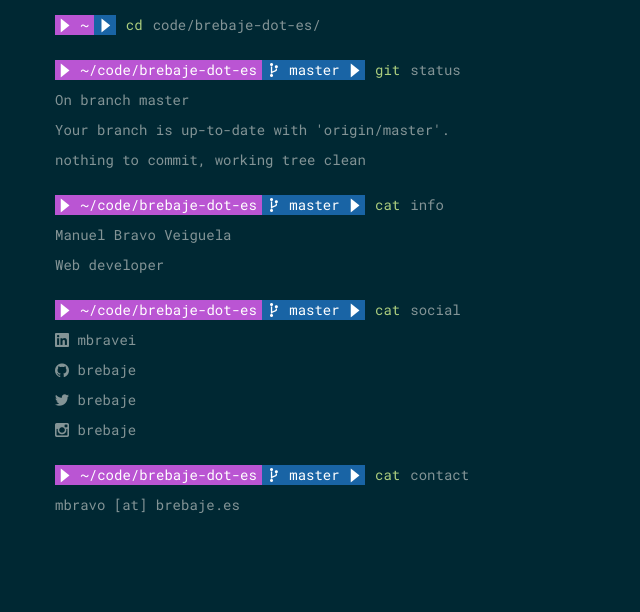
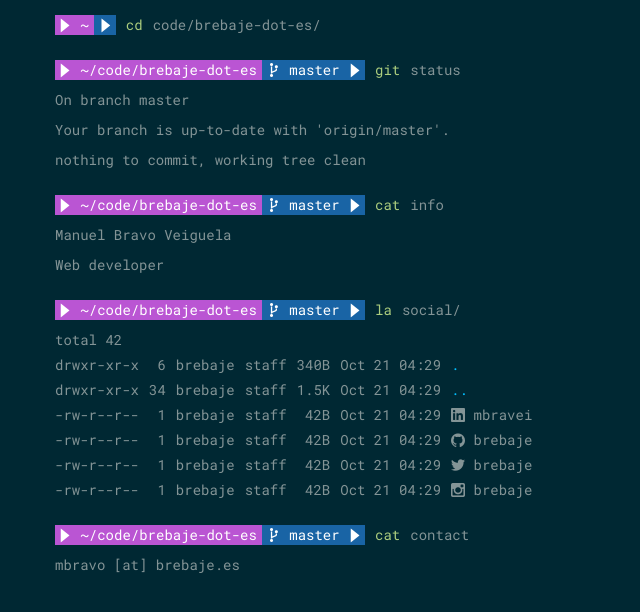
Before and after one commit to brebaje/brebaje-dot-es, a plain HTML site: page index.html in a window 1280 px wide. Shown: the whole page, without its empty margins (0-640 px from the left). Drawn offline with nearby package versions, Linux system fonts and the light colour scheme.

Commit message:
Switching social section to a directory listing style

```diff
--- a/css/style.css
+++ b/css/style.css
@@ -1,6 +1,7 @@
 body {
   background-color: #002833;
   font-family: 'Roboto Mono', monospace;
+  padding: 0 15px;
 }
 
 .command {
@@ -36,6 +37,20 @@ body {
   color: #839496;
 }
 
+table.listing {
+  margin-bottom: 10px;
+}
+
+table.listing td {
+  padding: 5px 10px 0 0;
+  text-align: right;
+}
+
+table.listing td.directory {
+  color: #00BFFF;
+  text-align: left;
+}
+
 a,
 .result {
   color: #839496;
--- a/index.html
+++ b/index.html
@@ -75,14 +75,37 @@
               master
               <i class="iconic iconic-caret-right git-bg" title="caret right" aria-hidden="true"></i>
             </span><!--
-            --><span class="instruction">cat</span><span class="filename"> social</span>
+            --><span class="instruction">la</span><span class="filename"> social/</span>
           </p>
         </div>
         <div class="result">
-          <p><a href="https://linkedin.com/in/mbravei" target="_blank"><i class="iconic iconic-social-linkedin"></i> mbravei</a></p>
-          <p><a href="https://github.com/brebaje" target="_blank"><i class="iconic iconic-social-github"></i> brebaje</a></p>
-          <p><a href="https://twitter.com/brebaje" target="_blank"><i class="iconic iconic-social-twitter"></i> brebaje</a></p>
-          <p><a href="https://instagram.com/brebaje/" target="_blank"><i class="iconic iconic-social-instagram"></i> brebaje</a></p>
+          total 42
+          <table class="listing">
+            <tbody>
+              <tr>
+                <td>drwxr-xr-x</td><td>6</td><td>brebaje</td><td>staff</td><td>340B</td><td>Oct 21 04:29</td><td class="directory">.</td>
+              </tr>
+              <tr>
+                <td>drwxr-xr-x</td><td>34</td><td>brebaje</td><td>staff</td><td>1.5K</td><td>Oct 21 04:29</td><td class="directory">..</td>
+              </tr>
+              <tr>
+                <td>-rw-r--r--</td><td>1</td><td>brebaje</td><td>staff</td><td>42B</td><td>Oct 21 04:29</td>
+                <td><a href="https://linkedin.com/in/mbravei" target="_blank"><i class="iconic iconic-social-linkedin"></i> mbravei</a></td>
+              </tr>
+              <tr>
+                <td>-rw-r--r--</td><td>1</td><td>brebaje</td><td>staff</td><td>42B</td><td>Oct 21 04:29</td>
+                <td><a href="https://github.com/brebaje" target="_blank"><i class="iconic iconic-social-github"></i> brebaje</a></td>
+              </tr>
+              <tr>
+                <td>-rw-r--r--</td><td>1</td><td>brebaje</td><td>staff</td><td>42B</td><td>Oct 21 04:29</td>
+                <td><a href="https://twitter.com/brebaje" target="_blank"><i class="iconic iconic-social-twitter"></i> brebaje</a></td>
+              </tr>
+              <tr>
+                <td>-rw-r--r--</td><td>1</td><td>brebaje</td><td>staff</td><td>42B</td><td>Oct 21 04:29</td>
+                <td><a href="https://instagram.com/brebaje/" target="_blank"><i class="iconic iconic-social-instagram"></i> brebaje</a></td>
+              </tr>
+            </tbody>
+          </table>
         </div>
         <div class="command">
           <p>
```
